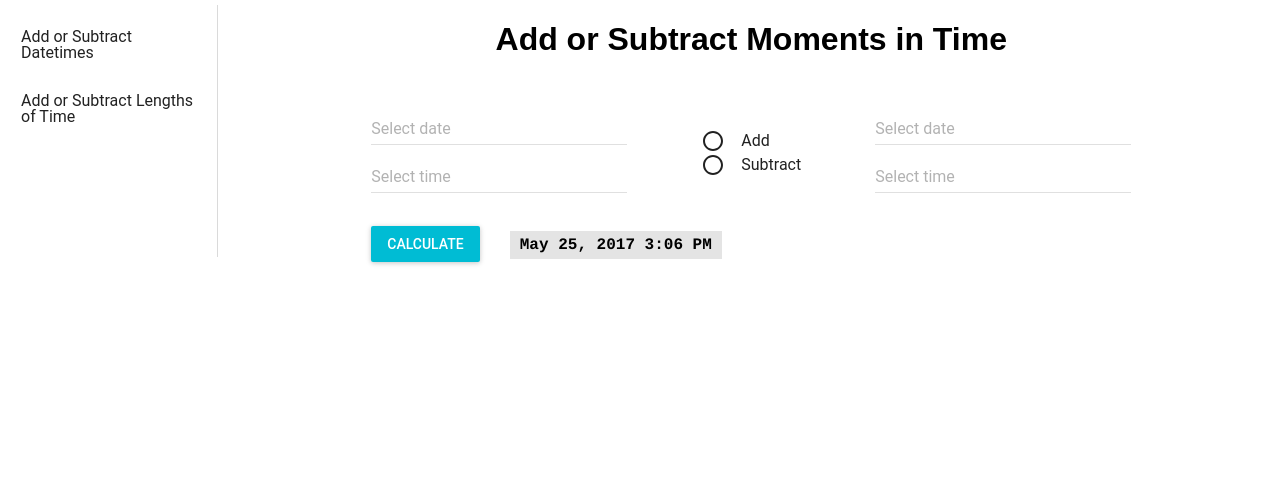
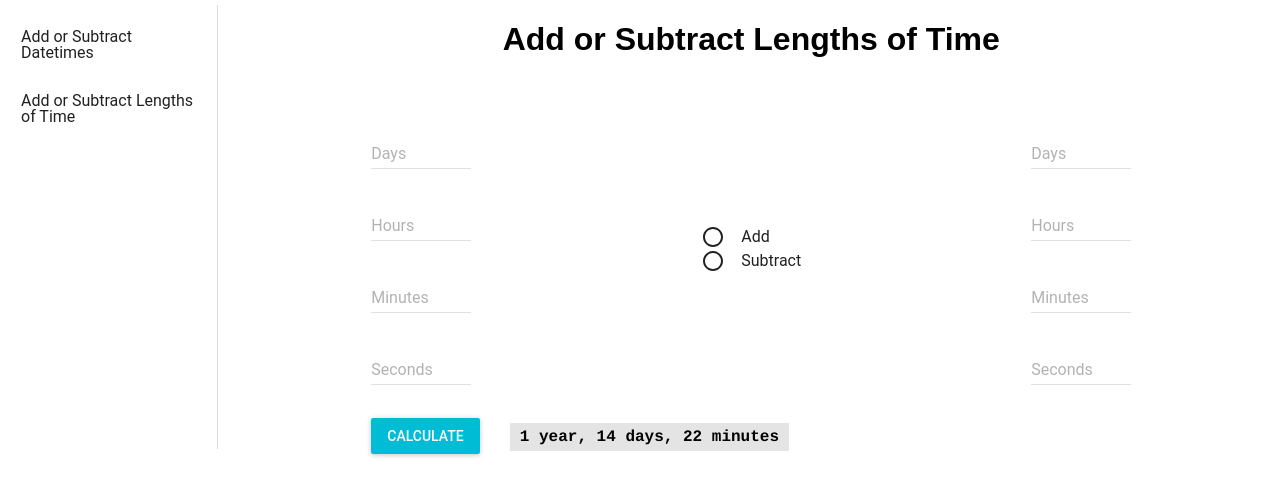
Before and after one commit to sequoian/time-calculator, a React (Create React App) app: page / in a window 1280 px wide. Both pictures are taken after a click on the element "Add or Subtract Lengths of Time". Shown: the top 496 px of the page. Built offline with nearby package versions, Linux system fonts and the light colour scheme; what react-tap-event-plugin would draw is missing.

Commit message:
change which calculator is displayed

```diff
--- a/src/App.js
+++ b/src/App.js
@@ -17,8 +17,14 @@ class SideBar extends Component {
   render() {
     return (
       <List className="side-bar">
-        <ListItem primaryText="Add or Subtract Datetimes" />
-        <ListItem primaryText="Add or Subtract Lengths of Time" />
+        <ListItem
+          primaryText="Add or Subtract Datetimes"
+          onClick={() => this.props.changePage(PAGES.DATETIMECALC)}
+        />
+        <ListItem
+          primaryText="Add or Subtract Lengths of Time"
+          onClick={() => this.props.changePage(PAGES.TIMECALC)}
+        />
       </List>
     );
   }
@@ -30,7 +36,15 @@ class App extends Component {
     this.state = {
       currentPage: PAGES.DATETIMECALC
     }
+    this.changePage = this.changePage.bind(this);
   }
+
+  changePage(page) {
+    this.setState({
+      currentPage: page
+    })
+  }
+
   render() {
     let calculator = null;
     if (this.state.currentPage === PAGES.DATETIMECALC) {
@@ -44,7 +58,7 @@ class App extends Component {
       <div className="App">
         <MuiThemeProvider>
           <div className="main">
-            <SideBar />
+            <SideBar changePage={this.changePage} />
             <div className="calculator">
               {calculator}
             </div>
--- a/src/DateTimeCalc.js
+++ b/src/DateTimeCalc.js
@@ -11,7 +11,7 @@ class DateTimeCalc extends Component {
         <form>
           <div className="fields">
             <DateTimeFields />
-            <RadioButtonGroup>
+            <RadioButtonGroup name="operation">
               <RadioButton
                 value="add"
                 label="Add"
--- a/src/TimeCalc.js
+++ b/src/TimeCalc.js
@@ -11,7 +11,7 @@ class TimeCalc extends Component {
         <form>
           <div className="fields">
             <TimeSpanFields />
-            <RadioButtonGroup>
+            <RadioButtonGroup name="operation">
               <RadioButton
                 value="add"
                 label="Add"
--- a/src/TimeSpanFields.js
+++ b/src/TimeSpanFields.js
@@ -18,8 +18,9 @@ class TimeSpanFields extends Component {
     return (
       <div>
         {
-          fields.map((item) => (
+          fields.map((item, idx) => (
             <TextField
+              key={idx}
               floatingLabelText={item}
               type="number"
               style={styles}
```
